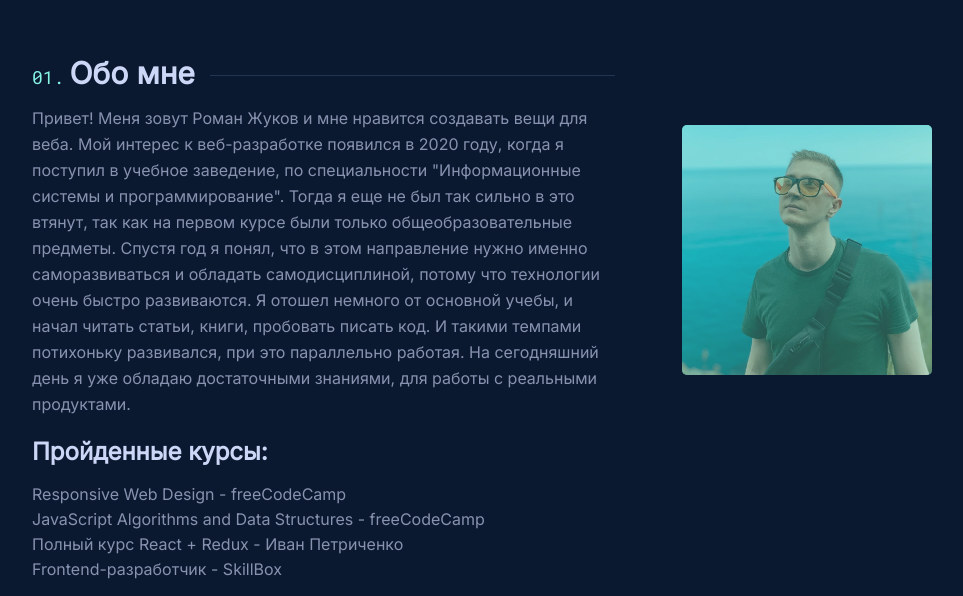
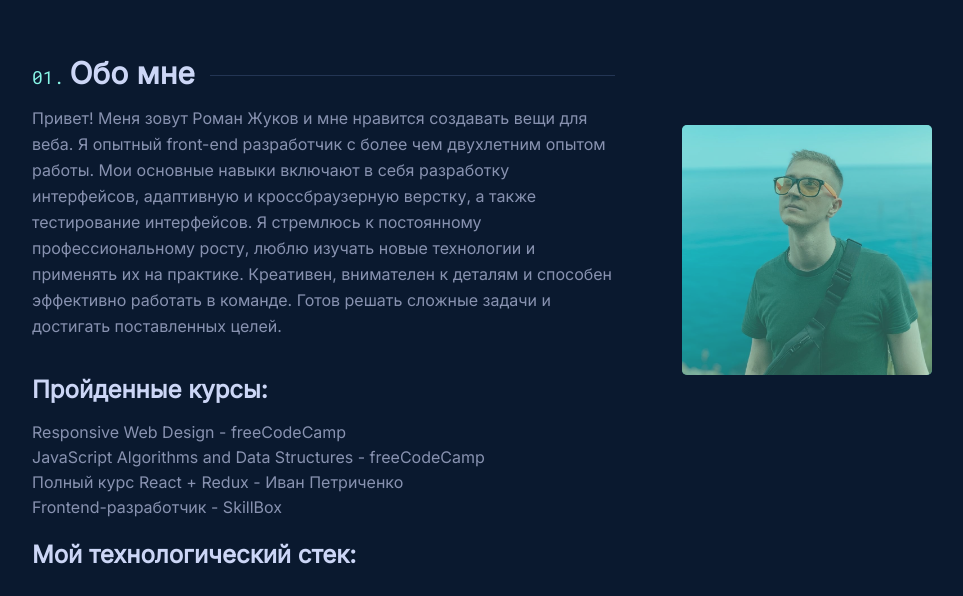
Before and after one commit to Zhukov1995/portfolio_app, a React (Create React App) app: page / in a window 1280 px wide. Shown: the part 681-1277 px from the top of the page, without its empty margins (208-1171 px from the left). Built offline with nearby package versions, Linux system fonts and the light colour scheme.

Commit message:
change info about

```diff
--- a/src/App/Pages/Main/Sections/SectionAbout/sectionAbout.js
+++ b/src/App/Pages/Main/Sections/SectionAbout/sectionAbout.js
@@ -30,7 +30,7 @@ const SectionAbout = () => {
             <Title number='01.' title='Обо мне' />
             <div className='flex_about'>
                 <div className='about'>
-                    <p className='text_md'>Привет! Меня зовут Роман Жуков и мне нравится создавать вещи для веба. Мой интерес к веб-разработке появился в 2020 году, когда я поступил в учебное заведение, по специальности "Информационные системы и программирование". Тогда я еще не был так сильно в это втянут, так как на первом курсе были только общеобразовательные предметы. Спустя год я понял, что в этом направление нужно именно саморазвиваться и обладать самодисциплиной, потому что технологии очень быстро развиваются. Я отошел немного от основной учебы, и начал читать статьи, книги, пробовать писать код. И такими темпами потихоньку развивался, при это параллельно работая. На сегодняшний день я уже обладаю достаточными знаниями, для работы с реальными продуктами.</p>
+                    <p className='text_md'>Привет! Меня зовут Роман Жуков и мне нравится создавать вещи для веба. Я опытный front-end разработчик с более чем двухлетним опытом работы. Мои основные навыки включают в себя разработку интерфейсов, адаптивную и кроссбраузерную верстку, а также тестирование интерфейсов. Я стремлюсь к постоянному профессиональному росту, люблю изучать новые технологии и применять их на практике. Креативен, внимателен к деталям и способен эффективно работать в команде. Готов решать сложные задачи и достигать поставленных целей.</p>
                 </div>
                 <div className='wrapper_img'>
                     <img src={MyPhoto} alt='my-photo' className='about_img' />
```
